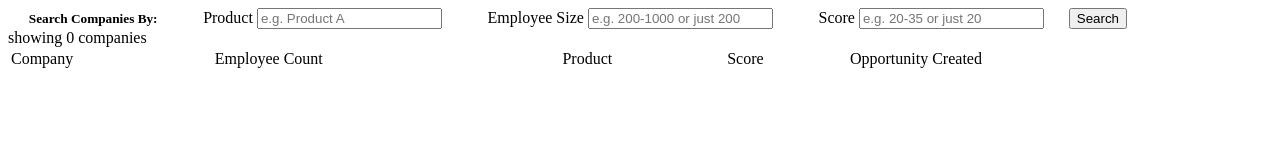
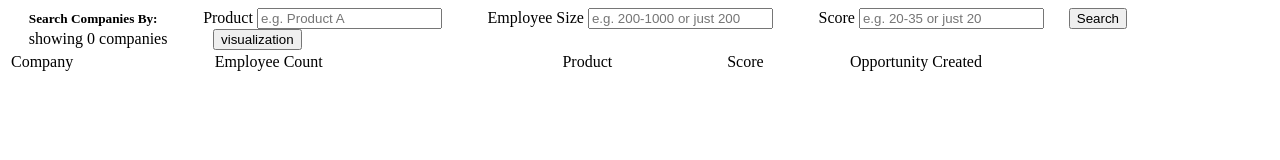
Before and after one commit to nirajvora/csvQuerier, a website: page client/index.html in a window 1280 px wide. Drawn offline with nearby package versions, Linux system fonts and the light colour scheme; some packages are replaced by stand-ins of ours.

Commit message:
links to visual

```diff
--- a/client/templates/home.html
+++ b/client/templates/home.html
@@ -1,5 +1,6 @@
 
-showing {{data.length}} companies
+<span>showing {{data.length}} companies</span>
+<span><a href='#/vis'><button>visualization</button></a></span>
 
 <table style="width:100%">
   <tr>
```
